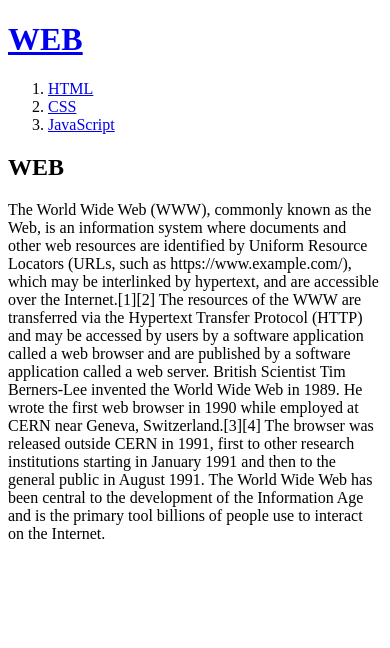
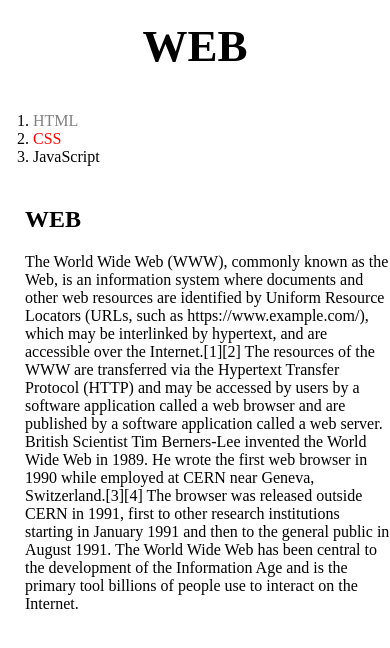
Before and after one commit to HA-CODING/web1, a plain HTML site: page index.html in a window 390 px wide. Drawn offline with Linux system fonts and the light colour scheme.

Commit message:
Add files via upload

```diff
--- a/index.html
+++ b/index.html
@@ -3,18 +3,24 @@
 <head>
     <title>WEB1 - Welcome</title>
     <meta charset="utf-8">
+    <link rel="stylesheet" href="style.css">
 </head>
 
 <body>
     <h1><a href="index.html">WEB</a></h1>
+    <div id="grid">
     <ol>
-     <li><a href="1.html">HTML</a></li>
-     <li><a href="2.html">CSS</a></li>
-     <li><a href="3.html">JavaScript</a></li>
+        <li><a href="1.html" class="saw">HTML</a></li>
+        <li><a href="2.html" class="saw" id="active">CSS</a></li>
+        <li><a href="3.html">JavaScript</a></li>
     </ol>
-    <h2>WEB</h2>
-    <p>The World Wide Web (WWW), commonly known as the Web, is an information system where documents and other web resources are identified by Uniform Resource Locators (URLs, such as https://www.example.com/), which may be interlinked by hypertext, and are accessible over the Internet.[1][2] The resources of the WWW are transferred via the Hypertext Transfer Protocol (HTTP) and may be accessed by users by a software application called a web browser and are published by a software application called a web server.
-    British Scientist Tim Berners-Lee invented the World Wide Web in 1989. He wrote the first web browser in 1990 while employed at CERN near Geneva, Switzerland.[3][4] The browser was released outside CERN in 1991, first to other research institutions starting in January 1991 and then to the general public in August 1991. The World Wide Web has been central to the development of the Information Age and is the primary tool billions of people use to interact on the Internet.</p>
+    <div id="article">
+        <h2>WEB</h2>
+        <p>The World Wide Web (WWW), commonly known as the Web, is an information system where documents and other web resources are identified by Uniform Resource Locators (URLs, such as https://www.example.com/), which may be interlinked by hypertext, and are accessible over the Internet.[1][2] The resources of the WWW are transferred via the Hypertext Transfer Protocol (HTTP) and may be accessed by users by a software application called a web browser and are published by a software application called a web server.
+        British Scientist Tim Berners-Lee invented the World Wide Web in 1989. He wrote the first web browser in 1990 while employed at CERN near Geneva, Switzerland.[3][4] The browser was released outside CERN in 1991, first to other research institutions starting in January 1991 and then to the general public in August 1991. The World Wide Web has been central to the development of the Information Age and is the primary tool billions of people use to interact on the Internet.
+        </p>
+    </div>
+    </div>
 </body>
 
 </html>
--- /dev/null
+++ b/style.css
@@ -0,0 +1,48 @@
+body {
+    margin:0;
+}
+a {
+    color:black;
+    text-decoration: none;
+}
+#active {
+    color:red;
+}
+.saw {
+    color:gray;
+}
+h1 {
+    font-size:45px;
+    text-align:center;
+    border-bottom:1px solid gray;
+    margin:0;
+    padding:20px;
+}
+ol {
+    border-right:1px solid gray;
+    width:100px;
+    margin:0;
+    padding:20px;
+}
+#grid {
+    display:grid;
+    grid-template-columns: 150px 1fr;
+}
+
+#grid ol{
+    padding-left: 33px;
+}
+#grid #article{
+    padding-left: 25px;
+}
+@media(max-width:800px){
+    #grid{
+        display:block;
+    }
+    ol{
+        border-right: none;
+    }
+    h1 {
+        border-bottom: none;
+    }
+}
```
Also changed, not shown: 1.html (+5 -1 lines), 2.html (+5 -0 lines), 3.html (+6 -1 lines), base.html (added, +11 -0 lines), box.html (added, +24 -0 lines), grid.html (added, +23 -0 lines), mediaquery.html (added, +23 -0 lines).
